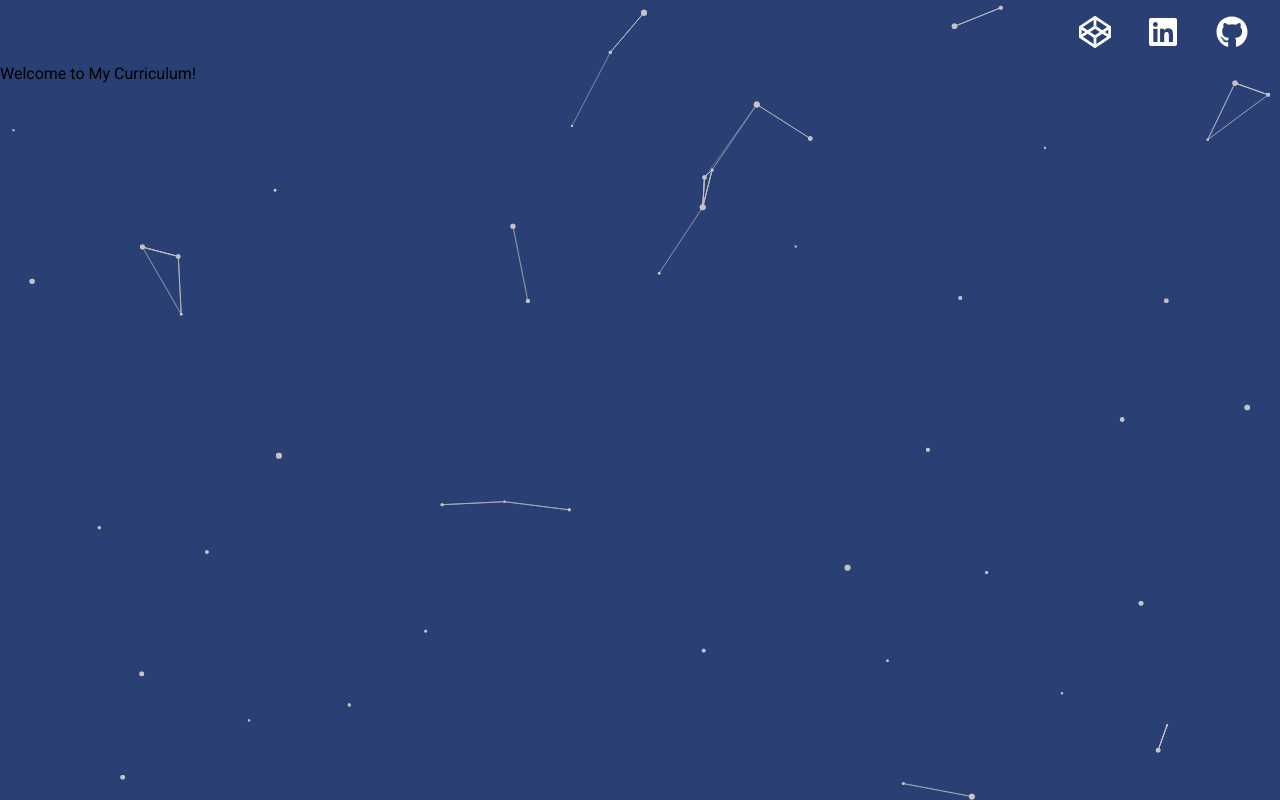
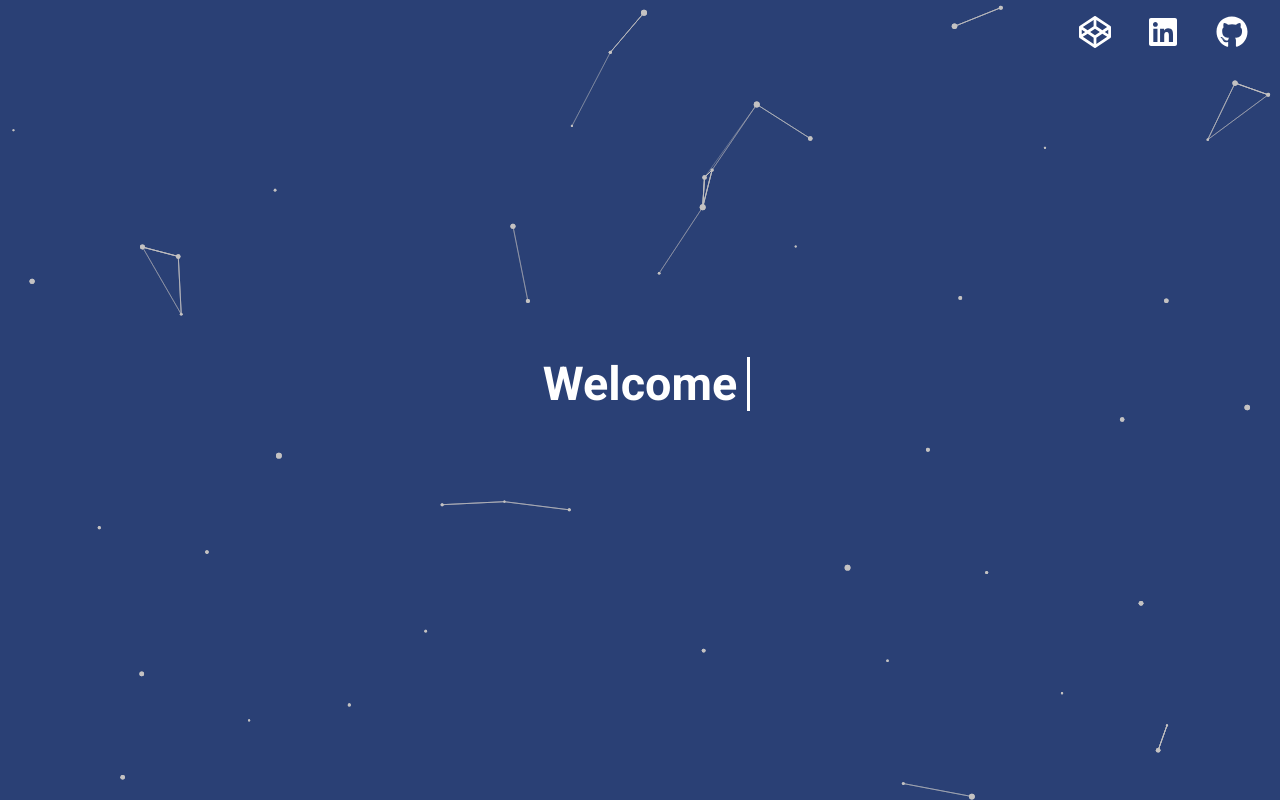
Before and after one commit to brenoprata10/curriculum, a React app: page / in a window 1280 px wide. Built offline with nearby package versions, Linux system fonts and the light colour scheme.

Commit message:
Add welcome component

```diff
--- a/assets/css/header.scss
+++ b/assets/css/header.scss
@@ -2,7 +2,7 @@
 
 .header {
 	background-color: $base-background-color;
-	height: 4em;
+	height: $base-header-height;
 	display: flex;
 	justify-content: space-between;
 	align-items: center;
--- a/assets/css/variables.scss
+++ b/assets/css/variables.scss
@@ -1 +1,2 @@
 $base-background-color: #2a4075;
+$base-header-height: 4em;
--- /dev/null
+++ b/assets/css/welcome.scss
@@ -0,0 +1,34 @@
+@import './variables.scss';
+
+.welcome {
+	width: 100%;
+	height: calc(100% - $base-header-height);
+	display: flex;
+	flex-direction: column;
+	justify-content: center;
+	text-align: center;
+	font-size: 2.5em !important;
+
+	h3 {
+		position: relative;
+
+		&::after {
+			position: absolute;
+			content: '';
+			width: 0.08em;
+			height: 100%;
+			margin-left: 0.2em;
+			animation: blink 1s infinite;
+		}
+	}
+
+	@keyframes blink {
+		0%,
+		100% {
+			background-color: rgba(255, 255, 255, 1);
+		}
+		50% {
+			background-color: rgba(255, 255, 255, 0);
+		}
+	}
+}
--- a/src/App.scss
+++ b/src/App.scss
@@ -1,10 +1,21 @@
 @use '../assets/css/header.scss';
 
 @import '../assets/css/variables.scss';
+@import '../assets/css/welcome.scss';
+
+html {
+	height: 100%;
+}
+
+#root {
+	height: 100%;
+}
 
 body {
+	height: 100%;
 	background-color: $base-background-color;
 	margin: 0;
+	color: white;
 	font-family: 'Roboto', 'Oxygen', 'Ubuntu', 'Cantarell', 'Fira Sans', 'Droid Sans', 'Helvetica Neue', sans-serif;
 	-webkit-font-smoothing: antialiased;
 	-moz-osx-font-smoothing: grayscale;
--- a/src/App.tsx
+++ b/src/App.tsx
@@ -3,16 +3,15 @@ import './App.scss'
 import {Header} from './components/Header'
 import Particles from 'react-tsparticles'
 import * as PARTICLES_OPTIONS from './public/particles.json'
+import {Main} from './components/main/Main'
 
 const App = () => {
 	return (
-		<div className='App'>
-			<header className='App-header'>
-				<Header />
-			</header>
-			<span>Welcome to My Curriculum!</span>
+		<>
+			<Header />
+			<Main />
 			<Particles width={'1'} height={'1'} id='tsparticles' options={PARTICLES_OPTIONS as unknown as any} />
-		</div>
+		</>
 	)
 }
 
--- a/src/components/Header.tsx
+++ b/src/components/Header.tsx
@@ -3,9 +3,9 @@ import {ExternalIcons} from './ExternalIcons'
 
 export const Header = () => {
 	return (
-		<div className={'header'}>
+		<header className={'header'}>
 			<span className={'name'}>Breno Prata</span>
 			<ExternalIcons />
-		</div>
+		</header>
 	)
 }
--- /dev/null
+++ b/src/components/main/Main.tsx
@@ -0,0 +1,6 @@
+import React from 'react'
+import {Welcome} from './Welcome'
+
+export const Main = () => {
+	return <Welcome />
+}
--- /dev/null
+++ b/src/components/main/Welcome.tsx
@@ -0,0 +1,7 @@
+import React from 'react'
+
+export const Welcome = () => (
+	<div className={'welcome'}>
+		<h3>Welcome</h3>
+	</div>
+)
```
